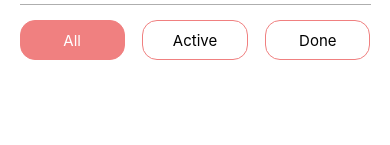
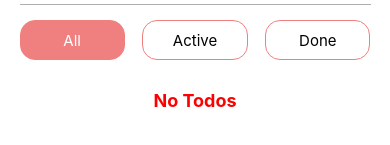
Before and after one commit to Maryam-Mohamed121/RN-Todo-App, a React Native app: screen / in a window 390 px wide. Shown: the part 311-456 px from the top of the page. Built offline with nearby package versions, Linux system fonts and the light colour scheme.

Commit message:
edit some points

```diff
--- a/App.js
+++ b/App.js
@@ -50,7 +50,7 @@ const TodoApp = () => {
 
         <FlatList
           style={styles.todosContainer}
-          data={filterOptions}
+          data={[]}
           renderItem={() => null}
           keyExtractor={(item, index) => index.toString()}
           ListEmptyComponent={<Text style={styles.emptyText}>No Todos</Text>}
```
